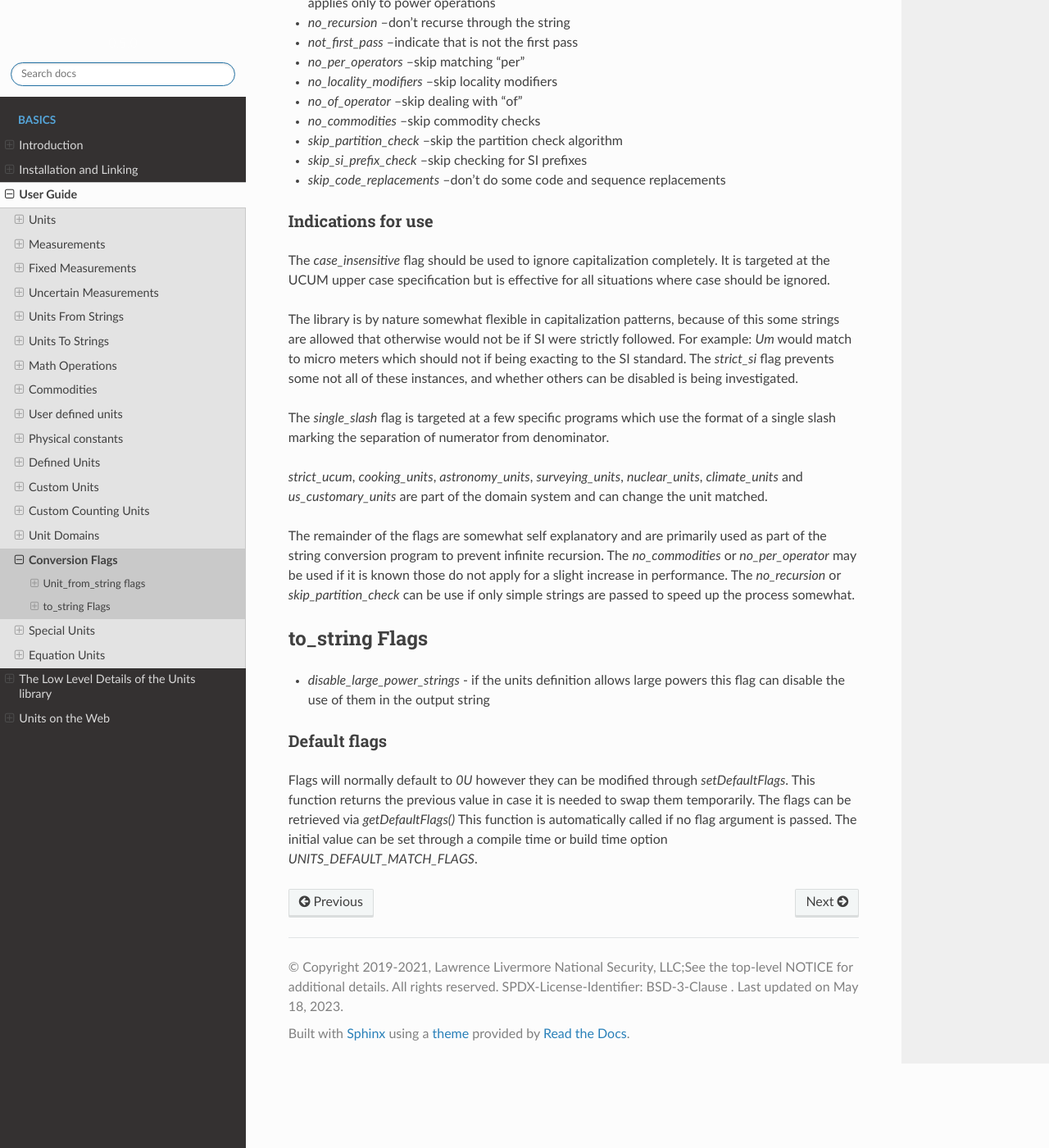
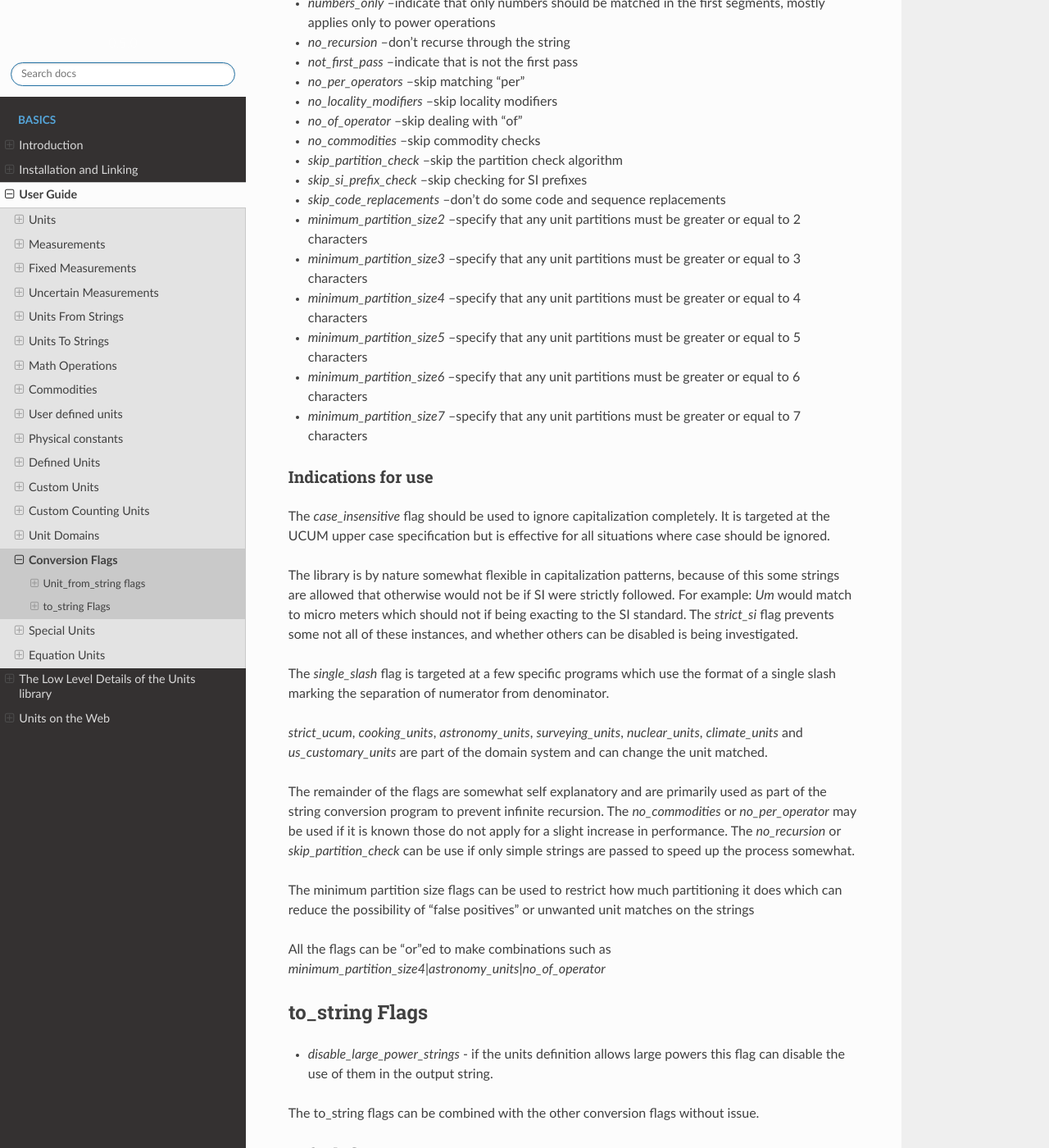
Before and after one commit to LLNL/units, a Sphinx documentation site: the page built from docs/user-guide/conversion_flags.rst, in a window 1280 px wide and 1400 px high, scrolled down 632 px. Shown: the whole window at 82% size. Built offline with Sphinx 7.4.7 and the Read the Docs theme 2.0.0, drawn with Linux system fonts in a browser that asks for light colours; some of the changed text lies outside the part shown.

Commit message:
update conversion flags documentation

```diff
--- a/docs/user-guide/conversion_flags.rst
+++ b/docs/user-guide/conversion_flags.rst
@@ -6,7 +6,7 @@ The `units_from_string` and `to_string` operations take an optional flags argume
 
 Unit_from_string flags
 -------------------------
-
+-    `default_conversions`  -- no_flags, so using the default operations
 -    `case_insensitive` --perform case insensitive matching for UCUM case insensitive matching
 -    `single_slash` --specify that there is a single numerator and denominator only a single slash in the unit operations
 -    `strict_si` --input units are strict SI
@@ -33,6 +33,13 @@ Unit_from_string flags
 -    `skip_si_prefix_check` --skip checking for SI prefixes
 -    `skip_code_replacements` --don't do some code and sequence replacements
 
+-    `minimum_partition_size2` --specify that any unit partitions must be greater or equal to 2 characters
+-    `minimum_partition_size3` --specify that any unit partitions must be greater or equal to 3 characters
+-    `minimum_partition_size4` --specify that any unit partitions must be greater or equal to 4 characters
+-    `minimum_partition_size5` --specify that any unit partitions must be greater or equal to 5 characters
+-    `minimum_partition_size6` --specify that any unit partitions must be greater or equal to 6 characters
+-    `minimum_partition_size7` --specify that any unit partitions must be greater or equal to 7 characters
+
 Indications for use
 =========================
 The `case_insensitive` flag should be used to ignore capitalization completely.  It is targeted at the UCUM upper case specification but is effective for all situations where case should be ignored.
@@ -45,10 +52,16 @@ The `single_slash` flag is targeted at a few specific programs which use the for
 
 The remainder of the flags are somewhat self explanatory and are primarily used as part of the string conversion program to prevent infinite recursion.  The `no_commodities` or `no_per_operator` may be used if it is known those do not apply for a slight increase in performance.  The `no_recursion` or `skip_partition_check` can be use if only simple strings are passed to speed up the process somewhat.
 
+The minimum partition size flags can be used to restrict how much partitioning it does which can reduce the possibility of "false positives" or unwanted unit matches on the strings
+
+All the flags can be "or"ed to make combinations  such as `minimum_partition_size4|astronomy_units|no_of_operator`
+
 to_string Flags
 ---------------------
 
-- `disable_large_power_strings` - if the units definition allows large powers this flag can disable the use of them in the output string
+- `disable_large_power_strings` - if the units definition allows large powers this flag can disable the use of them in the output string.
+
+The to_string flags can be combined with the other conversion flags without issue.
 
 Default flags
 ====================
```
Also changed, not shown: 2 other files.
